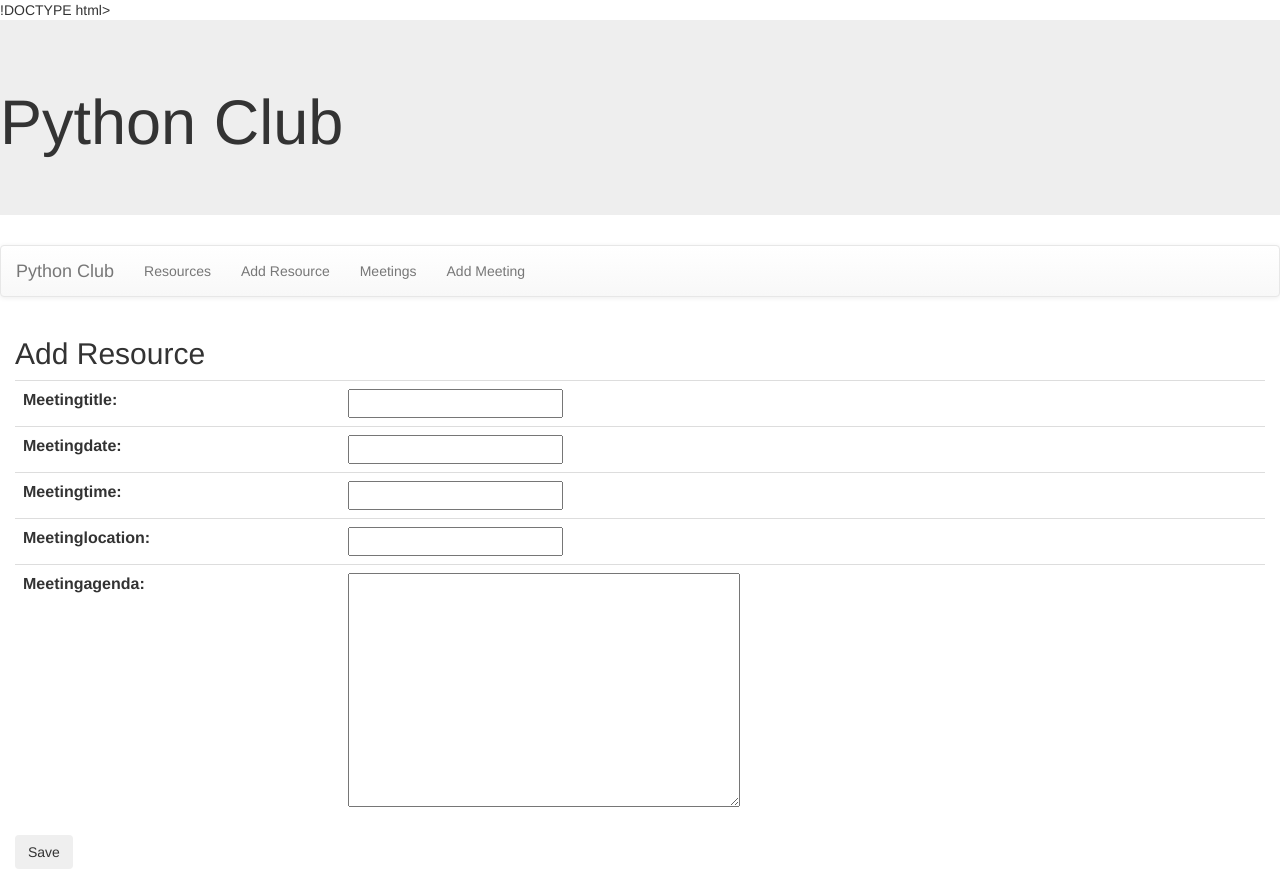
After one commit to j-danielson/pythonclub, a Django app: page /club/newmeeting/ in a window 1280 px wide. The commit adds this page. Run offline with Django 4.2, Linux system fonts and the light colour scheme; parts of the project's set-up code (start-up, migrations or seed data) failed here and were passed over; some libraries are stand-ins or nearby versions.

Commit message:
Created resource and meeting form

```diff
--- /dev/null
+++ b/club/forms.py
@@ -0,0 +1,14 @@
+from itertools import product
+from socket import fromshare
+from django import forms
+from .models import Meeting, Resource
+
+class ResourceForm(forms.ModelForm):
+    class Meta:
+        model=Resource
+        fields='__all__'
+
+class MeetingForm(forms.ModelForm):
+    class Meta:
+        model=Meeting
+        fields='__all__'
--- a/club/templates/base.html
+++ b/club/templates/base.html
@@ -17,7 +17,9 @@
 </div>
 <ul class="nav navbar-nav">
 <li><a href="{% url 'resources' %}"> Resources</a></li>
+<li><a href="{% url 'newresource' %}"> Add Resource</a></li>
 <li><a href="{% url 'meetings' %}"> Meetings</a></li>
+<li><a href="{% url 'newmeeting' %}"> Add Meeting</a></li>
 </ul>
 </div>
 </nav>
--- /dev/null
+++ b/club/templates/club/newmeeting.html
@@ -0,0 +1,11 @@
+{% extends 'base.html' %}
+{% block content %}
+<h2>Add Resource</h2>
+<table class="table">
+    <form method="POST", class="post-form">{% csrf_token %}
+        {{form.as_table}}
+</table>
+<button type="submit" class="save btn btn_default">Save</button>
+</form>
+
+{% endblock %}
--- a/club/urls.py
+++ b/club/urls.py
@@ -6,4 +6,6 @@ urlpatterns = [
     path('resources/', views.resources, name='resources'),
     path('meetings/', views.meetings, name='meetings'),
     path('meetingdetail/<int:id>', views.meetingdetail, name='detail'),
+    path('newresource/', views.newResource, name='newresource'),
+    path('newmeeting/', views.newMeeting, name='newmeeting'),
 ]
--- a/club/views.py
+++ b/club/views.py
@@ -1,6 +1,7 @@
 import re
 from django.shortcuts import render, get_object_or_404
 from .models import Meeting, MeetingMinutes, Resource, Event
+from .forms import MeetingForm, ResourceForm
 
 # Create your views here.
 def index(request):
@@ -17,3 +18,29 @@ def meetings(request):
 def meetingdetail(request, id):
     meetingdetail=get_object_or_404(Meeting, pk=id)
     return render(request, 'club/meetingdetail.html', {'meetingdetail' : meetingdetail})
+
+def newResource(request):
+    form=ResourceForm
+
+    if request.method=='POST':
+        form=ResourceForm(request.POST)
+        if form.is_valid():
+            post=form.save(commit=True)
+            post.save()
+            form=ResourceForm()
+    else:
+        form=ResourceForm()
+    return render(request, 'club/newresource.html', {'form' : form})
+
+def newMeeting(request):
+    form=MeetingForm
+
+    if request.method=='POST':
+        form=MeetingForm(request.POST)
+        if form.is_valid():
+            post=form.save(commit=True)
+            post.save()
+            form=MeetingForm()
+    else:
+        form=MeetingForm()
+    return render(request, 'club/newmeeting.html', {'form' : form})
```
Also changed, not shown: club/templates/club/newresource.html (added, +11 -0 lines).
